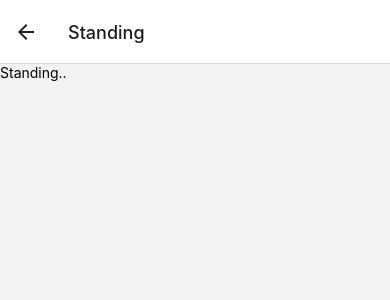
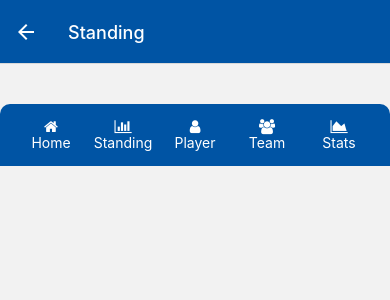
Before and after one commit to gimnakatugampala/nba, a React Native app: screen /Standing in a window 390 px wide. Shown: the top 300 px of the page. Built offline with nearby package versions, Linux system fonts and the light colour scheme.

Commit message:
players ui

```diff
--- a/components/Navbar.js
+++ b/components/Navbar.js
@@ -17,7 +17,7 @@ export default function Navbar({navigation}) {
             <Text style={styles.navbarInside}>Standing</Text>
         </TouchableOpacity>
 
-        <TouchableOpacity style={styles.navbarText}>
+        <TouchableOpacity style={styles.navbarText} onPress={() => navigation.navigate('Players')}>
             <Icon name="user" size={15} color="#fff" style={styles.icons} />
             <Text style={styles.navbarInside}>Player</Text>
         </TouchableOpacity>
--- a/routes/StackRoutes.js
+++ b/routes/StackRoutes.js
@@ -7,6 +7,7 @@ import Home from '../screens/Home'
 import Standing from '../screens/Standing';
 
 import Header from '../components/Header';
+import Players from '../screens/Players';
 
 
 const Stack = createNativeStackNavigator();
@@ -27,7 +28,24 @@ const StackRoutes = () => {
         />
 
 
-        <Stack.Screen name="Standing" component={Standing} />
+        <Stack.Screen name="Standing" component={Standing}
+           options={{
+            headerStyle: {
+              backgroundColor: '#0054a4'
+            },
+            headerTintColor: '#fff'
+          }}
+        />
+
+        <Stack.Screen name="Players" component={Players}
+           options={{
+            headerStyle: {
+              backgroundColor: '#0054a4'
+            },
+            headerTintColor: '#fff'
+          }}
+        />
+
 
       </Stack.Navigator>
       </NavigationContainer>
--- /dev/null
+++ b/screens/Players.js
@@ -0,0 +1,12 @@
+import React from 'react'
+import { StyleSheet, Text, View } from 'react-native'
+
+export default function Players() {
+    return (
+        <View>
+            <Text>Player</Text>
+        </View>
+    )
+}
+
+const styles = StyleSheet.create({})
--- a/screens/Standing.js
+++ b/screens/Standing.js
@@ -1,11 +1,17 @@
 import React from 'react'
 import { StyleSheet, Text, View } from 'react-native'
 
-export default function Standing({}) {
+
+import Navbar from '../components/Navbar'
+
+export default function Standing({navigation}) {
     return (
-        <View>
-            <Text>Standing..</Text>
-        </View>
+        <View >
+
+        {/* Navbar */}
+        <Navbar navigation={navigation} />
+
+    </View>
     )
 }
 
```
